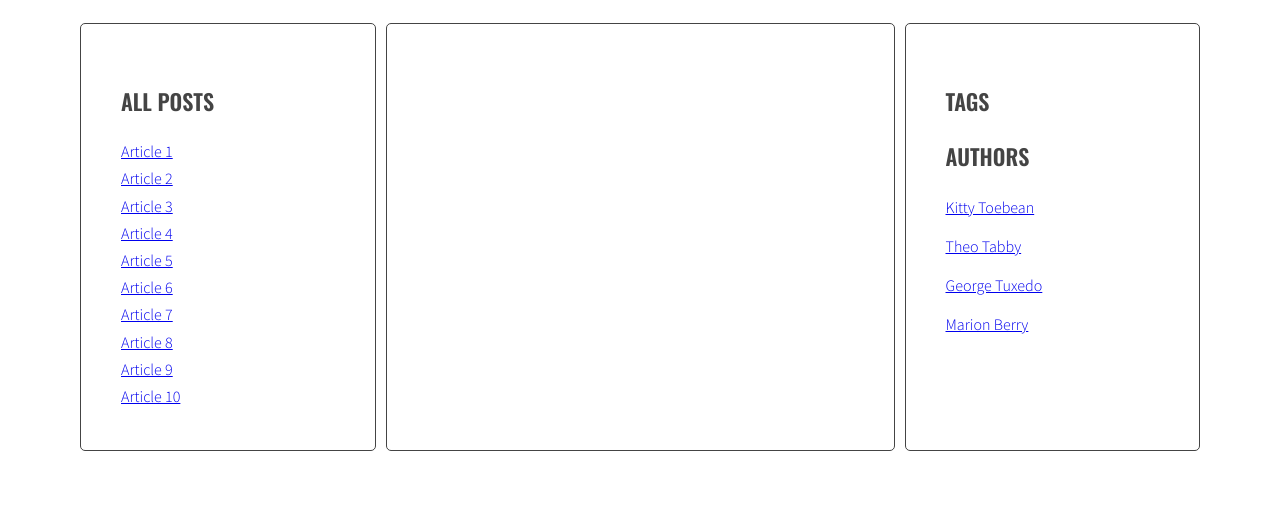
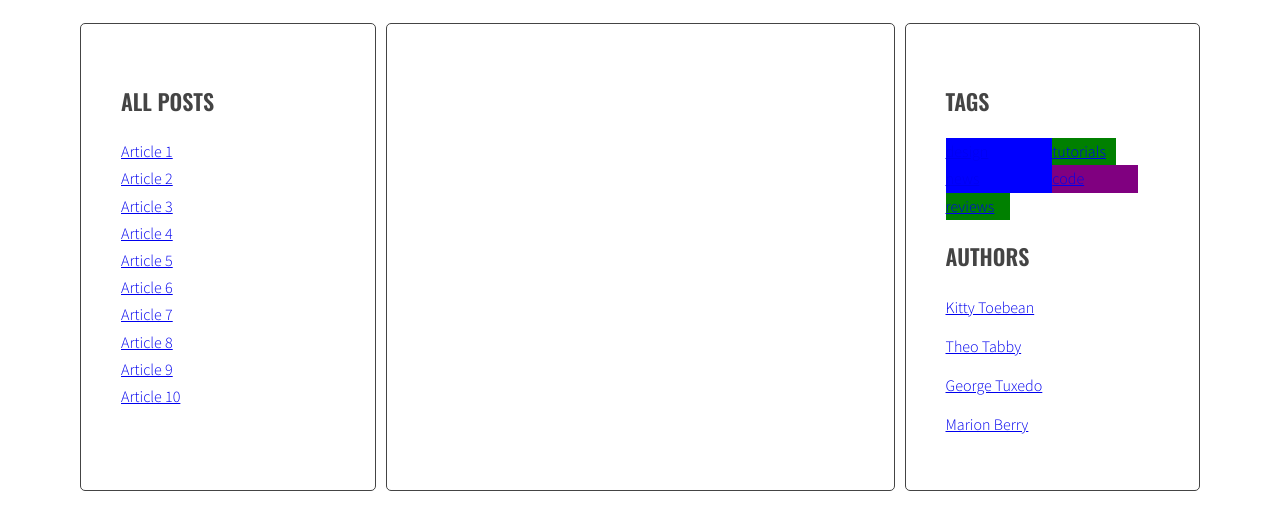
Before and after one commit to RWojcikowski/js-blog-1, a website: page index.html in a window 1280 px wide. Shown: the part 220-750 px from the top of the page. Drawn offline with nearby package versions, Linux system fonts and the light colour scheme.

Commit message:
wstep do 6.3

```diff
--- a/js/script.js
+++ b/js/script.js
@@ -101,15 +101,12 @@ function generateTitleLinks(customSelector = '') {
 }
 generateTitleLinks();
 
-function calculateTagsParams() {
+function calculateTagsParams(tags) {
 
-  const tags = {
-    max: 0,
-    min: 99999
-  }
+
   const params = {
-    max: 0,
-    min: 999999
+    min: 999999,
+    max: 0
   }
   for (let tag in tags) {
     console.log(tag + ' is used ' + tags[tag] + ' times');
@@ -121,16 +118,30 @@ function calculateTagsParams() {
     if (tags[tag] < params.min) {
 
       params.min = tags[tag];
+
     }
 
 
   }
 
   return params;
+
 }
+
 function calculateTagClass(count, params) {
 
+  const normalizedCount = count - params.min;
+
+  const normalizedMax = params.max - params.min;
+
+  const percentage = normalizedCount / normalizedMax;
+
+  const classNumber = Math.floor(percentage * (optCloudClassCount - 1) + 1);
+
+  return optCloudClassPrefix + classNumber;
 }
+
+
 
 function generateTags() {
   /* [NEW] create a new variable allTags with an empty array */
@@ -195,9 +206,8 @@ function generateTags() {
   const tagList = document.querySelector('.tags');
 
   /* [NEW]*/
-  const tag = {}
-  // const tagsParams = {}
-  const tagsParams = '<li>' + calculateTagsParams(allTags[tag], tagsParams) + '<li>';
+
+  const tagsParams = calculateTagsParams(allTags);
   console.log("tagsParams", tagsParams);
 
   let allTagsHTML = '';
@@ -205,7 +215,13 @@ function generateTags() {
   /*[NEW] START LOOP */
   for (let tag in allTags) {
     /* */
+
+    const tagsLinkHTML = '<li class="' + calculateTagClass(allTags[tag], tagsParams) + '" ><a  href="#tags-' + tag + '">' + tag + '</a></li>';
+    console.log('tagLinkHTML:', tagsLinkHTML)
+
     allTagsHTML += tagsLinkHTML
+
+
 
     // allTagsHTML += '<li><a href="#' + tag + '"><span>' + allTags[tag] + '</span></a></li>';
 
--- a/sass/style.scss
+++ b/sass/style.scss
@@ -124,3 +124,26 @@ body {
     margin: 0 10px 0 0;
   }
 }
+.tags li {
+  display: inline-block;
+}
+.tag-size-1 {
+  background-color: green;
+  width: 30%;
+}
+.tag-size-2 {
+  background-color: yellow;
+  width: 35%;
+}
+.tag-size-3 {
+  background-color: purple;
+  width: 40%;
+}
+.tag-size-4 {
+  background-color: orange;
+  width: 45%;
+}
+.tag-size-5 {
+  background-color: blue;
+  width: 50%;
+}
```
Also changed, not shown: index.html (+0 -1 lines), css/style.css, 1 other file.
